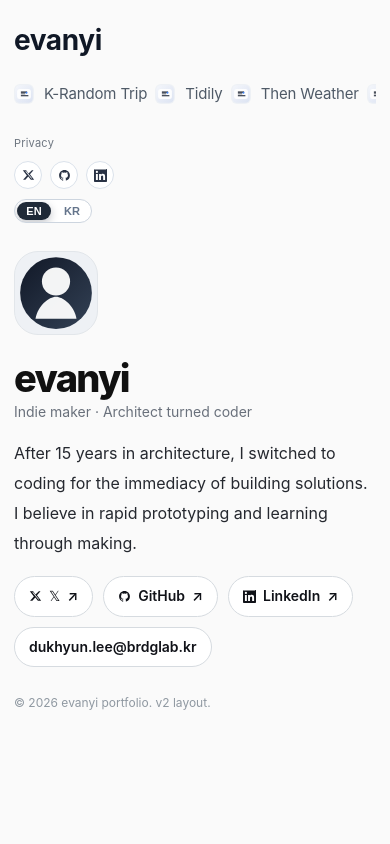
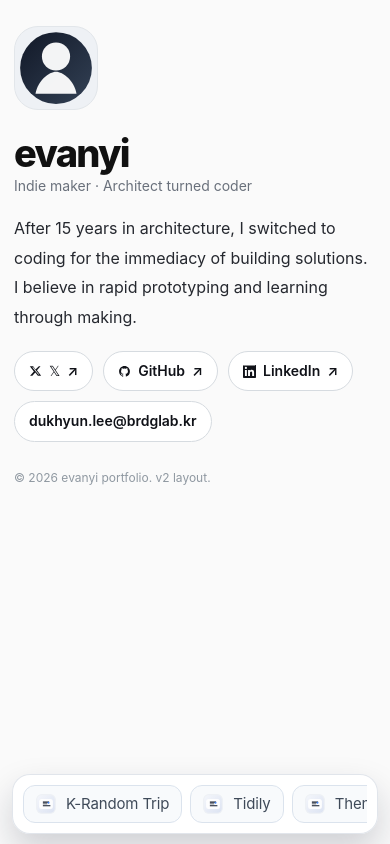
Before and after one commit to ideook/portfolio, a React (Vite) app: page / in a window 390 px wide. Built offline with nearby package versions, Linux system fonts and the light colour scheme; a web font is replaced by a local one.

Commit message:
Move mobile sidebar menu to floating bottom scroller

```diff
--- a/src/styles/pages/PortfolioV2Page.module.css
+++ b/src/styles/pages/PortfolioV2Page.module.css
@@ -520,33 +520,70 @@
   }
 
   .sidebar {
-    padding-top: 12px;
-    padding-bottom: 16px;
+    position: fixed;
+    left: 12px;
+    right: 12px;
+    bottom: calc(10px + env(safe-area-inset-bottom));
+    z-index: 30;
+    padding: 10px;
     --sidebar-item-size: 15px;
-    --sidebar-gap: 10px;
+    --sidebar-gap: 8px;
+    background: rgba(255, 255, 255, 0.92);
+    border: 1px solid rgba(148, 163, 184, 0.28);
+    border-radius: 18px;
+    box-shadow: 0 16px 34px rgba(15, 23, 42, 0.18);
+    backdrop-filter: blur(10px);
+    -webkit-backdrop-filter: blur(10px);
+    overflow: hidden;
+  }
+
+  .sidebarHeader,
+  .sidebarFooter {
+    display: none;
   }
 
   .sidebarList {
     display: flex;
     flex-direction: row;
+    flex-wrap: nowrap;
     gap: 8px;
+    margin: 0;
+    padding: 0;
     overflow-x: auto;
-    margin-bottom: 12px;
-    padding-bottom: 6px;
-    flex-wrap: nowrap;
+    overflow-y: hidden;
+    scrollbar-width: none;
+  }
+
+  .sidebarList::-webkit-scrollbar {
+    display: none;
   }
 
   .sidebarItem {
     width: auto;
     min-width: max-content;
-    padding: 6px 0;
+    padding: 8px 12px;
+    border-radius: 12px;
+    border: 1px solid #dbe3ed;
+    background: #f8fafc;
     --sidebar-item-size: 15px;
-    --sidebar-gap: 10px;
-    --sidebar-item-color: #4f5a67;
+    --sidebar-item-color: #3f4a59;
+    flex-shrink: 0;
+    transform: none;
+  }
+
+  .sidebarItem:hover {
+    transform: none;
+  }
+
+  .sidebarItemActive {
+    border-color: #0f172a;
+    background: #0f172a;
+    color: #ffffff;
   }
 
   .main {
     padding-top: 12px;
+    padding-bottom: 118px;
   }
 
   .mainInner {
```
